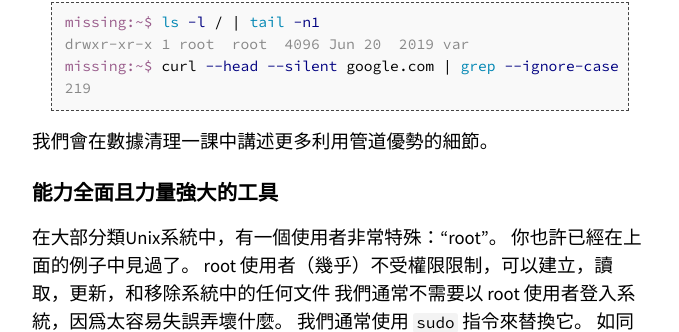
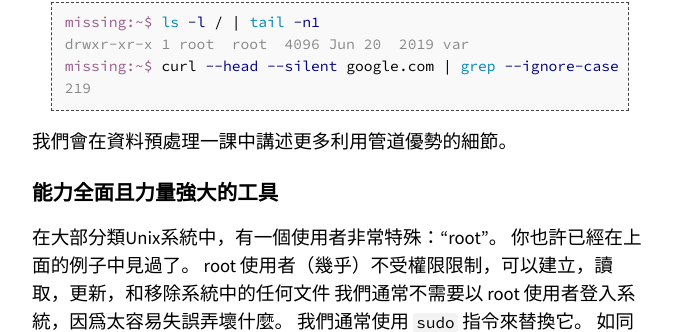
Before and after one commit to missing-semester-zh-Hant/missing-semester-zh-Hant.github.io, a Jekyll site: the page built from _2020/course-shell.md, in a window 1280 px wide and 900 px high, scrolled down 5404 px. Shown: the part 129-461 px from the top of the window, without its empty margins (300-979 px from the left). Built offline with Jekyll 4.4.1, drawn with Linux system fonts in a browser that asks for light colours.

Commit message:
update translate

```diff
--- a/_2020/course-shell.md
+++ b/_2020/course-shell.md
@@ -375,7 +375,7 @@ missing:~$ curl --head --silent google.com | grep --ignore-case content-length |
 
 <!-- We will go into a lot more detail about how to take advantage of pipes
 in the lecture on data wrangling. -->
-我們會在數據清理一課中講述更多利用管道優勢的細節。
+我們會在資料預處理一課中講述更多利用管道優勢的細節。
 
 <!-- ## A versatile and powerful tool -->
 ## 能力全面且力量強大的工具
```
